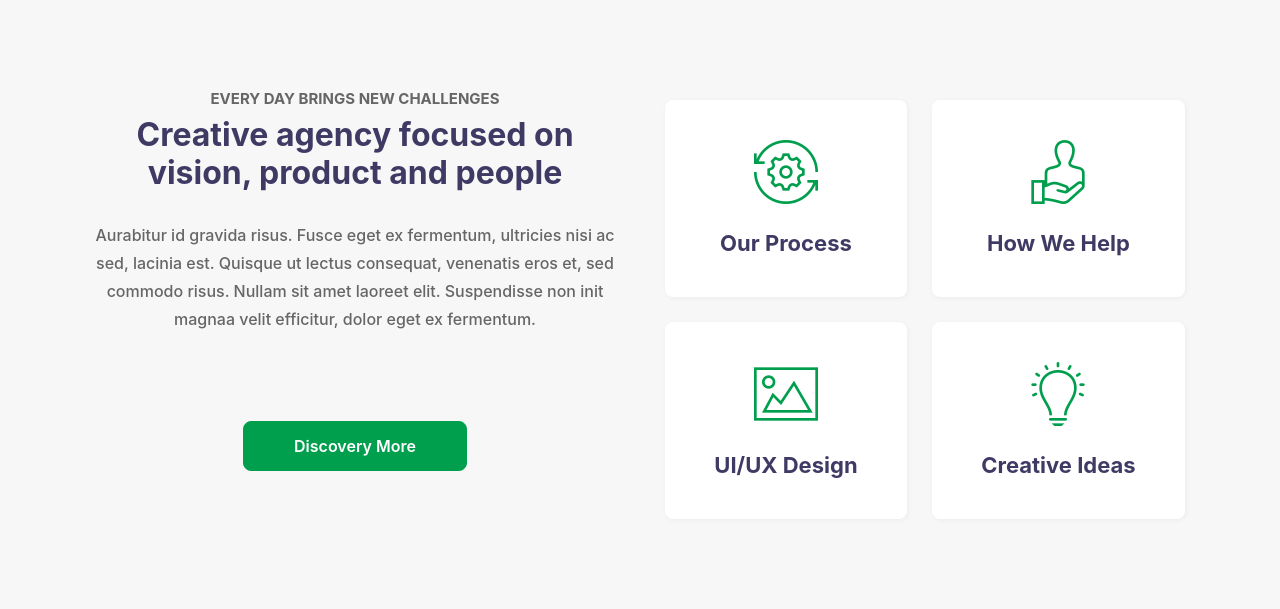
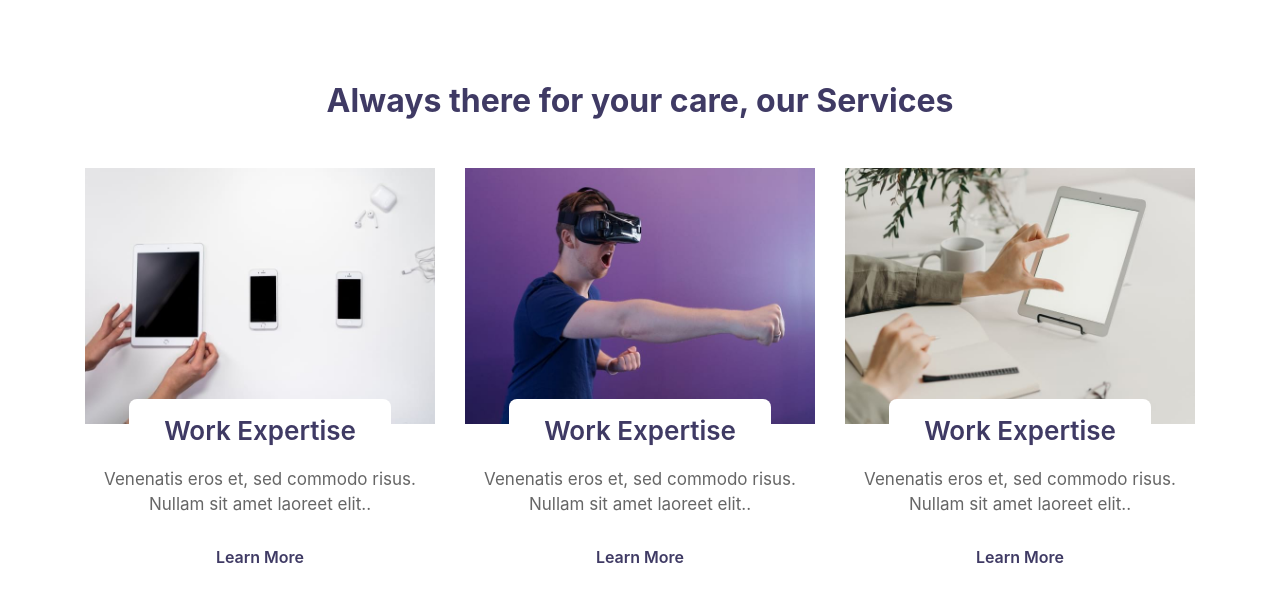
Before and after one commit to jayhoang1512/Capstone-layout-captoc, a plain HTML site: page index.html in a window 1280 px wide. Drawn offline with nearby package versions, Linux system fonts and the light colour scheme; a script that the page names is missing.

Commit message:
service/done

```diff
--- a/index.html
+++ b/index.html
@@ -52,46 +52,48 @@
     <link rel="stylesheet" href="./css/index.css" />
   </head>
   <body id="myBody">
-    <!--Start Everyday-->
-    <section id="everyday">
+    <!--Start service-->
+    <section id="service">
       <div class="container">
+        <h1>Always there for your care, our Services</h1>
         <div class="row">
-          <div class="about__title col-md-6">
-            <h3>EVERY DAY BRINGS NEW CHALLENGES</h3>
-            <h1>Creative agency focused on vision, product and people</h1>
-            <h4>
-              Aurabitur id gravida risus. Fusce eget ex fermentum, ultricies
-              nisi ac sed, lacinia est. Quisque ut lectus consequat, venenatis
-              eros et, sed commodo risus. Nullam sit amet laoreet elit.
-              Suspendisse non init magnaa velit efficitur, dolor eget ex
-              fermentum.
-            </h4>
-            <button type="button">Discovery More</button>
+          <div class="col-4">
+            <img src="./asset/Image/c3.jpg" alt="" />
+            <div class="blog">
+              <a href="">Work Expertise</a>
+              <p>
+                Venenatis eros et, sed commodo risus. Nullam sit amet laoreet
+                elit..
+              </p>
+              <a class="blog__more" href="">Learn More</a>
+            </div>
           </div>
-          <div class="about__img col-md-6">
-            <div class="grid-container">
-              <div class="grid-item">
-                <img src="./asset/Image/icon1.png" alt="" />
-                <a href="">Our Process</a>
-              </div>
-              <div class="grid-item">
-                <img src="./asset/Image/icon2.png" alt="" />
-                <a href="">How We Help</a>
-              </div>
-              <div class="grid-item">
-                <img src="./asset/Image/icon3.png" alt="" />
-                <a href="">UI/UX Design</a>
-              </div>
-              <div class="grid-item">
-                <img src="./asset/Image/icon4.png" alt="" />
-                <a href="">Creative Ideas</a>
-              </div>
+          <div class="col-4">
+            <img src="./asset/Image/c2.jpg" alt="" />
+            <div class="blog">
+              <a href="">Work Expertise</a>
+              <p>
+                Venenatis eros et, sed commodo risus. Nullam sit amet laoreet
+                elit..
+              </p>
+              <a class="blog__more" href="">Learn More</a>
+            </div>
+          </div>
+          <div class="col-4">
+            <img src="./asset/Image/c1.jpg" alt="" />
+            <div class="blog">
+              <a href="">Work Expertise</a>
+              <p>
+                Venenatis eros et, sed commodo risus. Nullam sit amet laoreet
+                elit..
+              </p>
+              <a class="blog__more" href="">Learn More</a>
             </div>
           </div>
         </div>
       </div>
     </section>
-    <!--End Everyday-->
+    <!--End service-->
 
     <!-- Optional JavaScript -->
     <!-- jQuery first, then Popper.js, then Bootstrap JS -->
```
